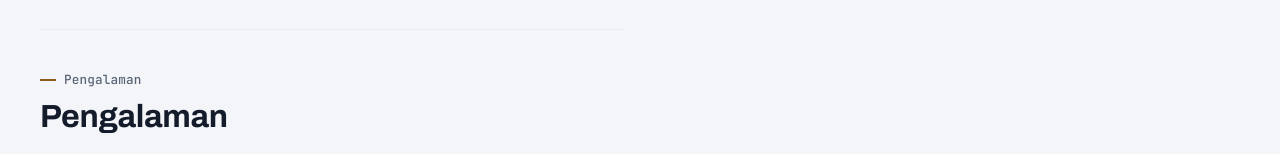
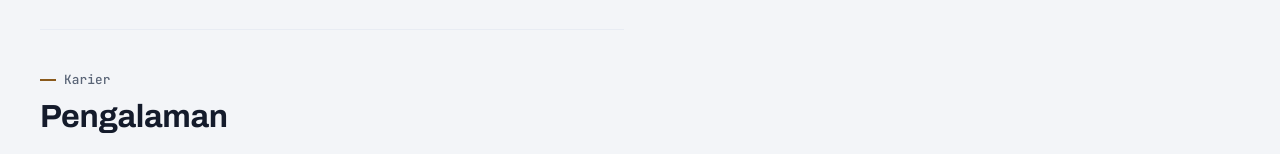
Before and after one commit to destadrns/Portofolio-Desta, a React (Vite) app: page / in a window 1280 px wide. Shown: the part 6368-6522 px from the top of the page. Built offline with nearby package versions, Linux system fonts and the light colour scheme.

Commit message:
copy: experience eyebrow

```diff
--- a/src/data/ui.ts
+++ b/src/data/ui.ts
@@ -23,7 +23,7 @@ export const sections: SectionHead[] = [
   },
   {
     id: 'experience',
-    label: { id: 'Pengalaman', en: 'Experience' },
+    label: { id: 'Karier', en: 'Career' },
     title: { id: 'Pengalaman', en: 'Experience' },
     purpose: {
       id: 'Pengalaman profesional yang melatih ketelitian saya dalam mengolah data dan bekerja sesuai standar instansi.',
```
